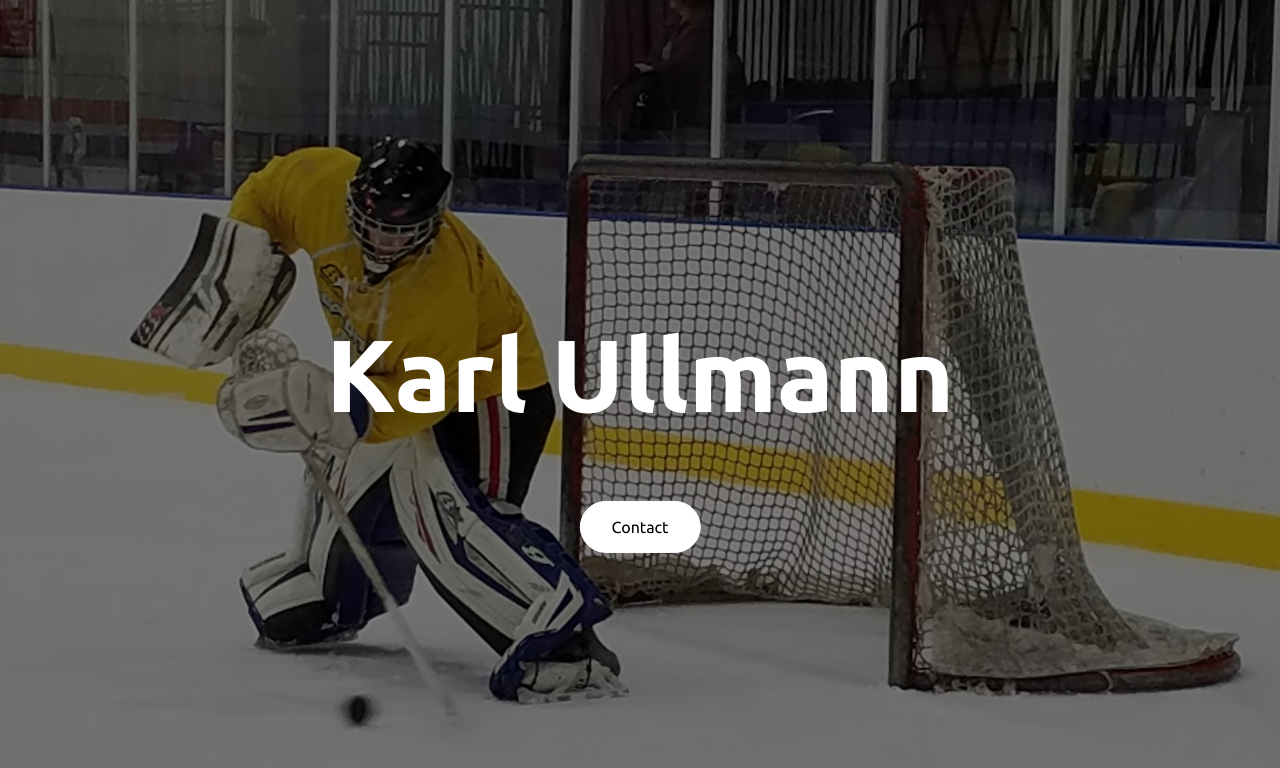
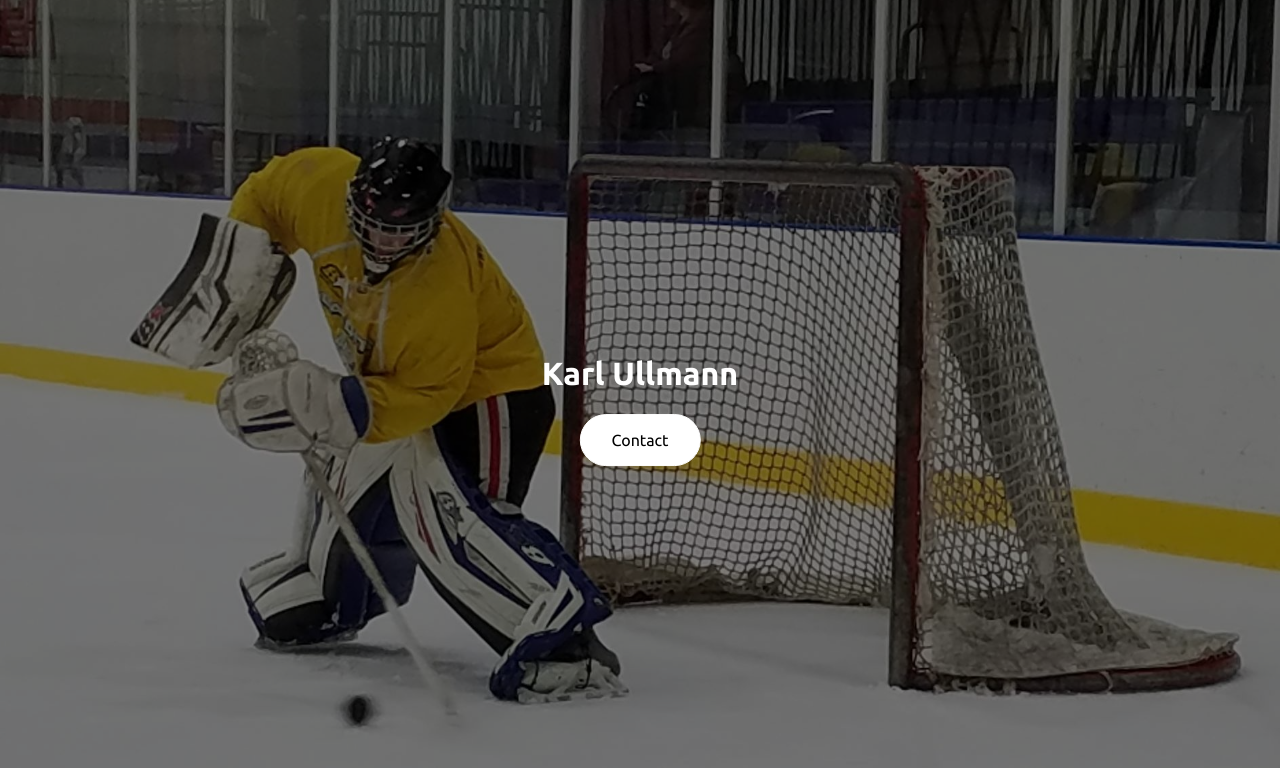
Before and after one commit to cmccomb/karlullmann.com, a plain HTML site: page index.html in a window 1280 px wide. Drawn offline with Linux system fonts and the light colour scheme.

Commit message:
Better resizing

```diff
--- a/index.html
+++ b/index.html
@@ -25,7 +25,7 @@
         }
 
         .name {
-            font-size: 8vw;
+            font-size: calc(3em+8vw);
             font-weight: bold;
         }
 
```
